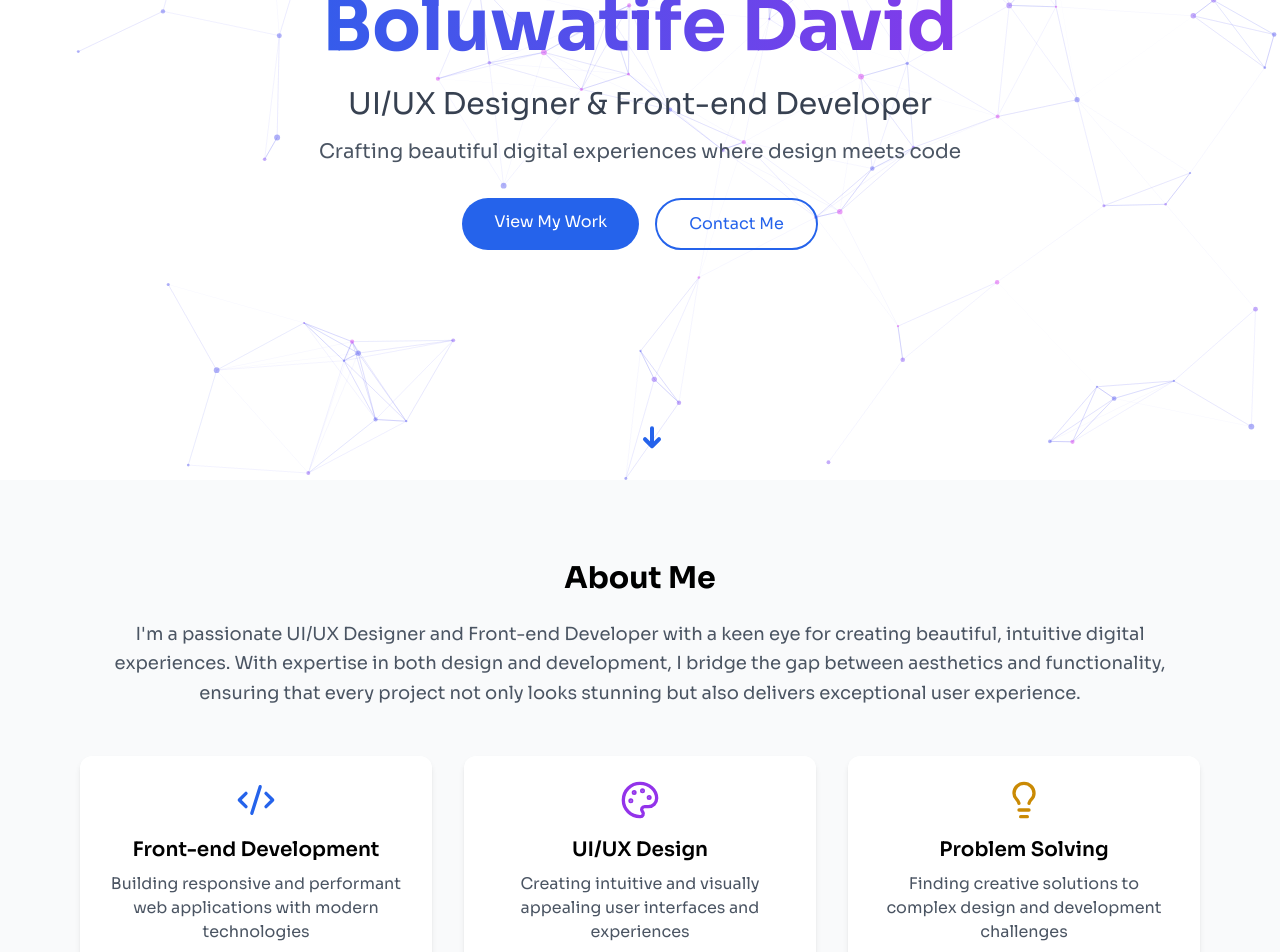
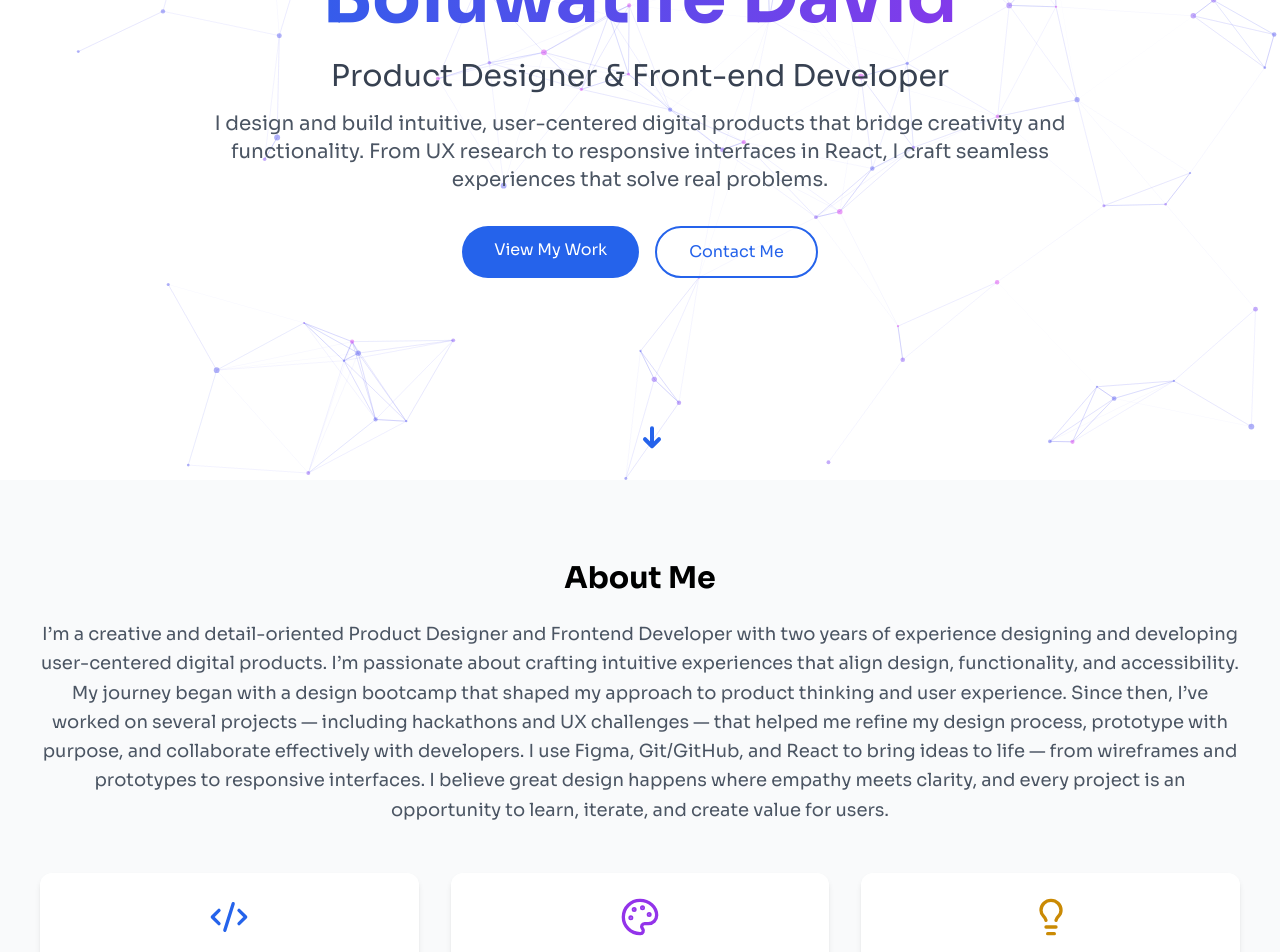
Before and after one commit to shippudden/Portfolio, a React (Vite) app: page / in a window 1280 px wide. Shown: the part 320-1272 px from the top of the page. Built offline with nearby package versions, Linux system fonts and the light colour scheme.

Commit message:
new changes

```diff
--- a/src/components/About.jsx
+++ b/src/components/About.jsx
@@ -4,7 +4,7 @@ import { Code2, Palette, Lightbulb } from 'lucide-react';
 function About() {
   return (
     <section id="about" className="py-20 px-6 bg-gray-50 dark:bg-gray-800/50 scroll-mt-20">
-      <div className="container mx-auto max-w-6xl">
+      <div className="container mx-auto max-w-7xl">
         <motion.div
           initial={{ opacity: 0, y: 20 }}
           whileInView={{ opacity: 1, y: 0 }}
@@ -13,10 +13,11 @@ function About() {
         >
           <h2 className="text-3xl font-bold mb-6 dark:text-white">About Me</h2>
           <p className="text-lg text-gray-600 dark:text-gray-300 mb-8 leading-relaxed">
-            I&apos;m a passionate UI/UX Designer and Front-end Developer with a keen eye for creating beautiful,
-            intuitive digital experiences. With expertise in both design and development, I bridge the gap
-            between aesthetics and functionality, ensuring that every project not only looks stunning but
-            also delivers exceptional user experience.
+            I’m a creative and detail-oriented Product Designer and Frontend Developer with two years of experience designing and developing user-centered digital products. I’m passionate about crafting intuitive experiences that align design, functionality, and accessibility.
+
+            My journey began with a design bootcamp that shaped my approach to product thinking and user experience. Since then, I’ve worked on several projects — including hackathons and UX challenges — that helped me refine my design process, prototype with purpose, and collaborate effectively with developers.
+
+            I use Figma, Git/GitHub, and React to bring ideas to life — from wireframes and prototypes to responsive interfaces. I believe great design happens where empathy meets clarity, and every project is an opportunity to learn, iterate, and create value for users.
           </p>
         </motion.div>
 
@@ -38,7 +39,7 @@ function About() {
             </div>
             <h3 className="text-xl font-semibold mb-2 text-center dark:text-white transform translate-z-12">Front-end Development</h3>
             <p className="text-gray-600 dark:text-gray-400 text-center transform translate-z-12">
-              Building responsive and performant web applications with modern technologies
+              I design digital products that are intuitive, accessible, and aligned with user needs. My process combines research, wireframing, and prototyping to create experiences that are both functional and delightful.
             </p>
           </motion.div>
 
@@ -57,9 +58,10 @@ function About() {
             <div className="flex items-center justify-center mb-4 transform translate-z-12">
               <Palette className="w-10 h-10 text-purple-600" />
             </div>
-            <h3 className="text-xl font-semibold mb-2 text-center dark:text-white transform translate-z-12">UI/UX Design</h3>
+            <h3 className="text-xl font-semibold mb-2 text-center dark:text-white transform translate-z-12">Product Design</h3>
             <p className="text-gray-600 dark:text-gray-400 text-center transform translate-z-12">
-              Creating intuitive and visually appealing user interfaces and experiences
+              I build responsive, interactive web interfaces using modern technologies like HTML, CSS, JavaScript, and React. My goal is to bring designs to life with clean, efficient, and maintainable code.
+
             </p>
           </motion.div>
 
@@ -80,7 +82,7 @@ function About() {
             </div>
             <h3 className="text-xl font-semibold mb-2 text-center dark:text-white transform translate-z-12">Problem Solving</h3>
             <p className="text-gray-600 dark:text-gray-400 text-center transform translate-z-12">
-              Finding creative solutions to complex design and development challenges
+              Every project starts with understanding the “why.” I enjoy tackling real-world challenges by combining design thinking, user feedback, and iterative testing to create solutions that make an impact.
             </p>
           </motion.div>
         </div>
--- a/src/components/Hero.jsx
+++ b/src/components/Hero.jsx
@@ -30,7 +30,7 @@ function Hero() {
             animate={{ opacity: 1, y: 0 }}
             transition={{ delay: 0.4 }}
           >
-            UI/UX Designer & Front-end Developer
+            Product Designer & Front-end Developer
           </motion.h2>
           <motion.p
             className="text-xl mb-8 text-gray-600 dark:text-gray-400"
@@ -38,7 +38,7 @@ function Hero() {
             animate={{ opacity: 1, y: 0 }}
             transition={{ delay: 0.6 }}
           >
-            Crafting beautiful digital experiences where design meets code
+            I design and build intuitive, user-centered digital products that bridge creativity and functionality. From UX research to responsive interfaces in React, I craft seamless experiences that solve real problems.
           </motion.p>
           <motion.div
             className="flex justify-center gap-4"
```
